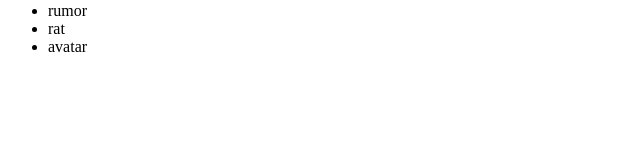
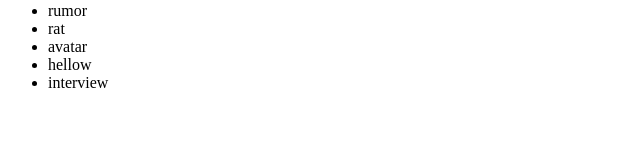
Before and after one commit to pratiksj/workshop-noteAp-part-6, a React (Create React App) app: page / in a window 1280 px wide. Shown: the part 153-299 px from the top of the page, without its empty margins (0-640 px from the left). Built offline with nearby package versions, Linux system fonts and the light colour scheme; data requests are answered from the project's data file.

Commit message:
feat:dispatched action using mapDispatchToProp function without using useDispatch api hook

```diff
--- a/db.json
+++ b/db.json
@@ -39,6 +39,16 @@
       "content": "avatar",
       "important": false,
       "id": 8
+    },
+    {
+      "content": "hellow ",
+      "important": false,
+      "id": 9
+    },
+    {
+      "content": "interview",
+      "important": false,
+      "id": 10
     }
   ]
 }
--- a/src/components/Notes.js
+++ b/src/components/Notes.js
@@ -1,9 +1,9 @@
 import { connect } from "react-redux";
 import { toggleImportanceOf } from "../reducer/noteReducer";
-import { useDispatch } from "react-redux";
+//import { useDispatch } from "react-redux";
 
 const Notes = (props) => {
-  const dispatch = useDispatch();
+  //const dispatch = useDispatch();
   // const notesToShow = () => {
   //   if (props.filter === "ALL") {
   //     return props.notes;
@@ -40,10 +40,7 @@ const Notes = (props) => {
           />
         ))} */}
         {props.notes.map((note) => (
-          <li
-            key={note.id}
-            onClick={() => dispatch(toggleImportanceOf(note.id))}
-          >
+          <li key={note.id} onClick={() => props.toggleImportanceOf(note.id)}>
             {note.content} <strong>{note.important ? "important" : ""}</strong>
           </li>
         ))}
@@ -65,6 +62,17 @@ const mapStateToProps = (state) => {
         : state.notes.filter((note) => !note.important),
   };
 };
-const ConnectedNotes = connect(mapStateToProps)(Notes);
+
+// const mapStateToProps = (state) => {
+//   return {
+//     notes: state.notes,
+//     filter: state.filter,
+//   };
+// };
+
+const mapDispatchToProps = {
+  toggleImportanceOf,
+};
+const ConnectedNotes = connect(mapStateToProps, mapDispatchToProps)(Notes);
 
 export default ConnectedNotes;
```
